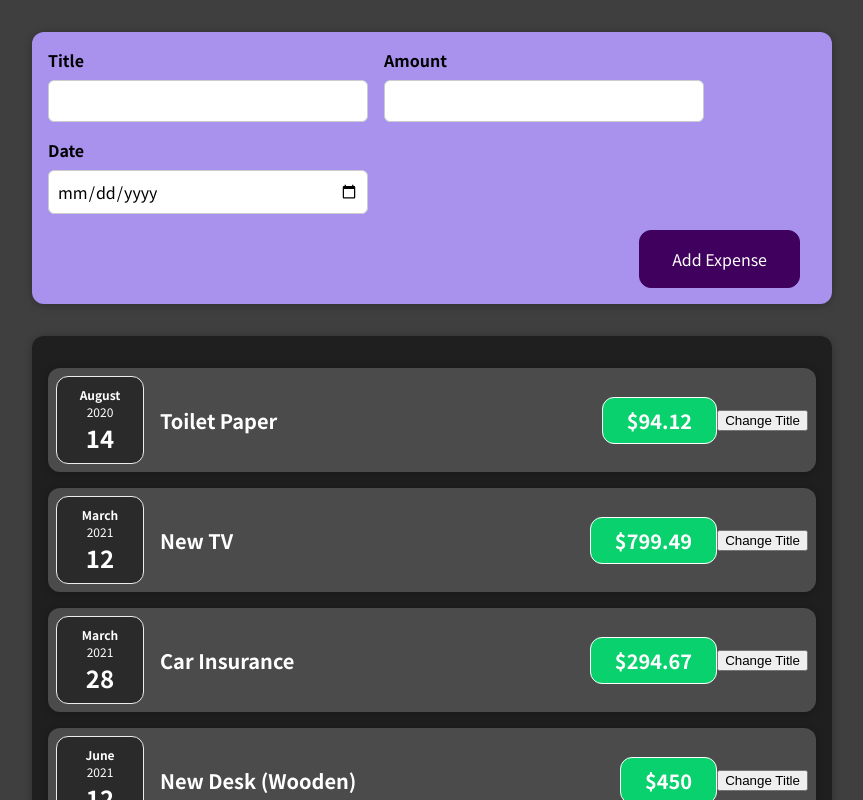
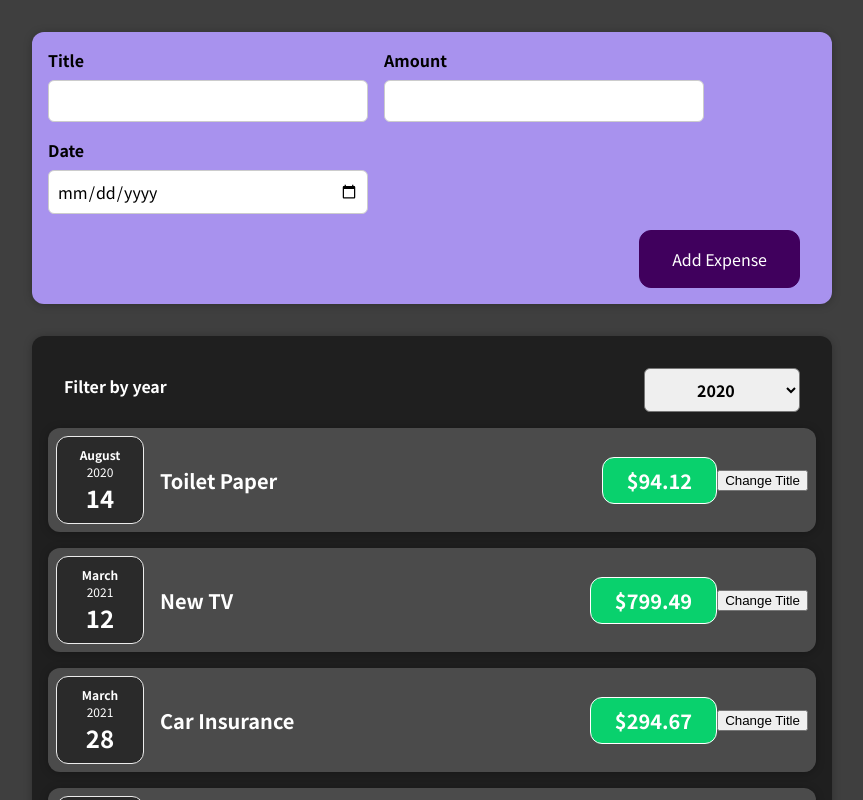
Before and after one commit to KJSmith530/Expense-Tracker, a React (Create React App) app: page / in a window 1280 px wide. Shown: the top 800 px of the page, without its empty margins (208-1071 px from the left). Built offline with nearby package versions, Linux system fonts and the light colour scheme.

Commit message:
lifting states and two way binding

```diff
--- a/src/App.js
+++ b/src/App.js
@@ -24,9 +24,14 @@
     },
   ];
 
+  const addExpenseHandler = (expense) => {
+    console.log("in app.js");
+    console.log(expenses);
+  };
+
   return (
     <div>
-      <NewExpense />
+      <NewExpense onAddExpense={addExpenseHandler} />
       <Expenses expenses={expenses} />
     </div>
   );
--- a/src/components/Expenses.js
+++ b/src/components/Expenses.js
@@ -1,10 +1,23 @@
+import { useState } from "react";
 import ExpenseItem from "./ExpenseItem";
 import Card from "./Card";
 import "./Expenses.css";
+import ExpenseFilter from "./ExpensesFilter";
 
-function Expenses({ expenses }) {
+const Expenses = ({ expenses }) => {
+  const [filteredYear, setFilteredYear] = useState("2020");
+
+  const filterChangeHandler = (selectedYear) => {
+    setFilteredYear(selectedYear);
+  };
+
   return (
+    <div>
       <Card className="expenses">
+        <ExpenseFilter
+          onChangeFilter={filterChangeHandler}
+          selected={filteredYear}
+        />
         <ExpenseItem
           title={expenses[0].title}
           amount={expenses[0].amount}
@@ -26,7 +39,8 @@
           date={expenses[3].date}
         />
       </Card>
+    </div>
   );
-}
+};
 
 export default Expenses;
--- /dev/null
+++ b/src/components/ExpensesFilter.css
@@ -0,0 +1,24 @@
+.expenses-filter {
+  color: white;
+  padding: 0 1rem;
+}
+
+.expenses-filter__control {
+  display: flex;
+  width: 100%;
+  align-items: center;
+  justify-content: space-between;
+  margin: 1rem 0;
+}
+
+.expenses-filter label {
+  font-weight: bold;
+  margin-bottom: 0.5rem;
+}
+
+.expenses-filter select {
+  font: inherit;
+  padding: 0.5rem 3rem;
+  font-weight: bold;
+  border-radius: 6px;
+}
--- /dev/null
+++ b/src/components/ExpensesFilter.js
@@ -0,0 +1,23 @@
+import "./ExpensesFilter.css";
+
+const ExpensesFilter = (props) => {
+  const filterHandler = (event) => {
+    props.onChangeFilter(event.target.value);
+  };
+
+  return (
+    <div className="expenses-filter">
+      <div className="expenses-filter__control">
+        <label>Filter by year</label>
+        <select value={props.selected} onChange={filterHandler}>
+          <option value="2022">2022</option>
+          <option value="2021">2021</option>
+          <option value="2020">2020</option>
+          <option value="2019">2019</option>
+        </select>
+      </div>
+    </div>
+  );
+};
+
+export default ExpensesFilter;
--- a/src/components/NewExpense/ExpenseForm.js
+++ b/src/components/NewExpense/ExpenseForm.js
@@ -1,20 +1,64 @@
+import { useState } from "react";
 import "./ExpenseForm.css";
 
-const ExpenseForm = () => {
+const ExpenseForm = (props) => {
+  const [enteredTitle, setEnteredTitle] = useState("");
+  const [enteredAmount, setEnteredAmount] = useState("");
+  const [enteredDate, setEnteredDate] = useState("");
+
+  const titleChangeHandler = (event) => {
+    setEnteredTitle(event.target.value);
+  };
+  const amountChangeHandler = (event) => {
+    setEnteredAmount(event.target.value);
+  };
+  const dateChangeHandler = (event) => {
+    setEnteredDate(event.target.value);
+  };
+
+  const submitHandler = (event) => {
+    event.preventDefault();
+    const expenseData = {
+      title: enteredTitle,
+      amount: enteredAmount,
+      date: new Date(enteredDate),
+    };
+    props.onSaveExpenseData(expenseData);
+    setEnteredAmount("");
+    setEnteredTitle("");
+    setEnteredDate("");
+  };
+
   return (
-    <form>
-      <div class="new-expense__controls">
+    <form onSubmit={submitHandler}>
+      <div className="new-expense__controls">
         <div className="new-expense__control">
           <label>Title</label>
-          <input type="text"></input>
+          <input
+            type="text"
+            value={enteredTitle}
+            onChange={titleChangeHandler}
+          ></input>
         </div>
         <div className="new-expense__control">
           <label>Amount</label>
-          <input type="number" min="0.01" step="0.01"></input>
+          <input
+            type="number"
+            min="0.01"
+            step="0.01"
+            value={enteredAmount}
+            onChange={amountChangeHandler}
+          ></input>
         </div>
         <div className="new-expense__control">
           <label>Date</label>
-          <input type="date" min="2022-01-01" max="2024-12-31"></input>
+          <input
+            type="date"
+            min="2022-01-01"
+            max="2024-12-31"
+            value={enteredDate}
+            onChange={dateChangeHandler}
+          ></input>
         </div>
       </div>
       <div className="new-expense__actions">
--- a/src/components/NewExpense/NewExpense.js
+++ b/src/components/NewExpense/NewExpense.js
@@ -1,10 +1,19 @@
 import ExpenseForm from "./ExpenseForm";
 import "./NewExpense.css";
 
-const NewExpense = () => {
+const NewExpense = (props) => {
+  const saveExpenseDataHandler = (enteredExpenseData) => {
+    const expenseData = {
+      ...enteredExpenseData,
+      id: Math.random().toString(),
+    };
+    console.log(expenseData);
+    props.onAddExpense(expenseData);
+  };
+
   return (
     <div className="new-expense">
-      <ExpenseForm />
+      <ExpenseForm onSaveExpenseData={saveExpenseDataHandler} />
     </div>
   );
 };
```
Also changed, not shown: 1 other file (tests, documents, lock files or other folders). Lines whose indentation alone changed are shown as unchanged.
